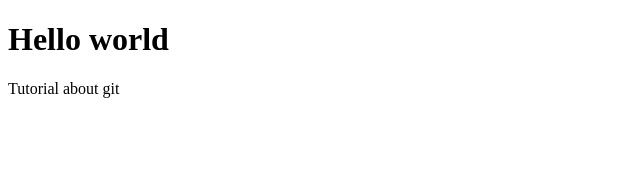
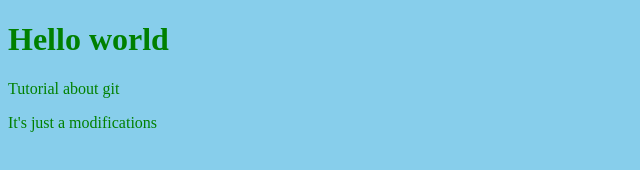
Before and after one commit to BenMus13/GitProject, a plain HTML site: page index.html in a window 1280 px wide. Shown: the whole page, without its empty margins (0-640 px from the left). Drawn offline with Linux system fonts and the light colour scheme.

Commit message:
add colors and text

```diff
--- a/index.html
+++ b/index.html
@@ -3,9 +3,18 @@
    <head>
      <meta charset="utf-8">
      <title>Tutorial git</title>
+     <style media="screen">
+       body {
+         background-color: skyblue;
+       }
+       h1, p {
+         color: green;
+       }
+     </style>
    </head>
    <body>
      <h1>Hello world</h1>
      <p>Tutorial about git</p>
+     <p>It's just a modifications</p>
    </body>
  </html>
```
